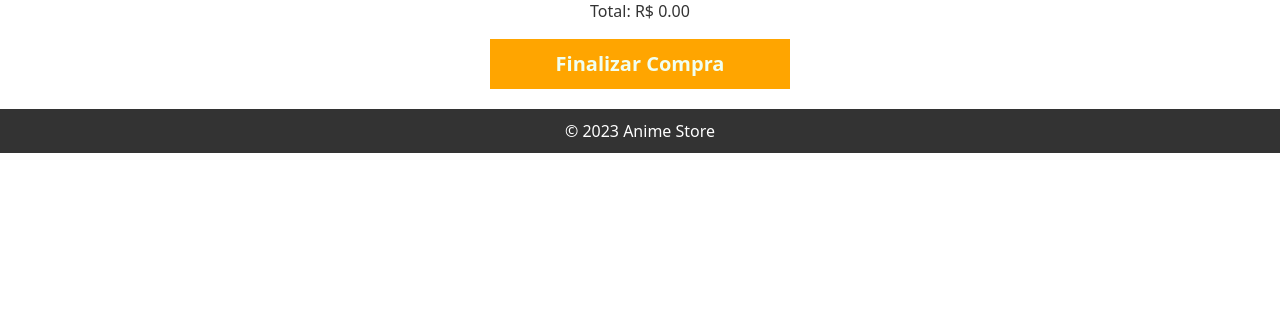
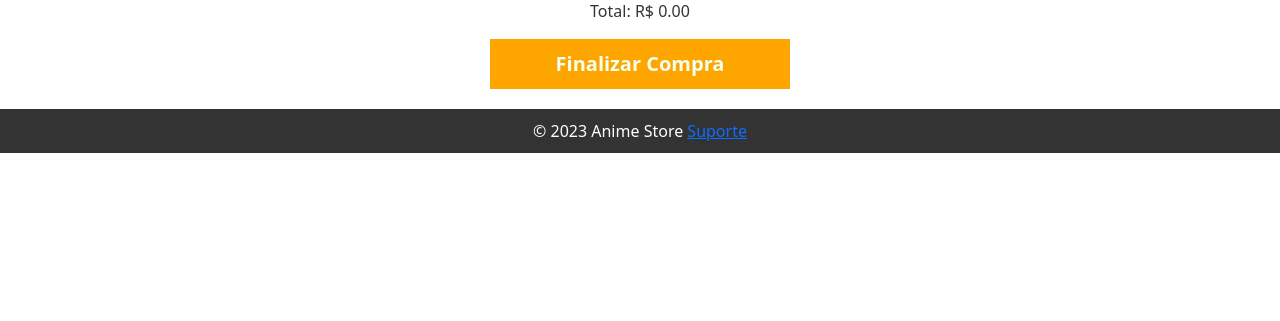
Before and after one commit to bispoalef/Loja-virtual, a PHP site: page /carrinho.php in a window 1280 px wide. Shown: the part 224-545 px from the top of the page. Run offline with PHP 8.4, Linux system fonts and the light colour scheme; data that the repository does not hold is empty.

Commit message:
Update carrinho.php

```diff
--- a/cart/Carrinho/carrinho.php
+++ b/cart/Carrinho/carrinho.php
@@ -111,7 +111,7 @@
     </main>
 
     <footer>
-        &copy; 2023 Anime Store
+        &copy; 2023 Anime Store <a href="../suporte/suporte.html">Suporte</a>
     </footer>
 </body>
 
```
